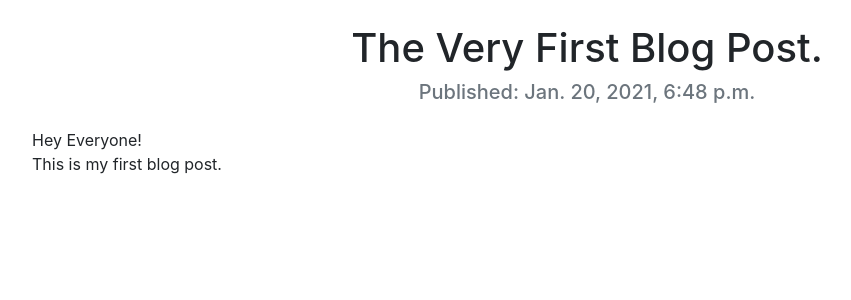
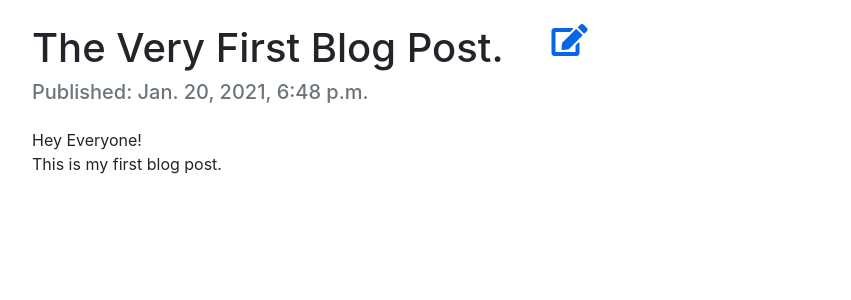
Before and after one commit to Prateek-Arora/django_blog_app, a Django app: page /blog/post/1 in a window 1280 px wide. Shown: the part 72-372 px from the top of the page, without its empty margins (53-904 px from the left). Run offline with Django 3.2, Linux system fonts and the light colour scheme; data comes from the database, SQL or seed files in the repository; both versions use the stored data as it was after the commit; some libraries are stand-ins or nearby versions.

Commit message:
Added feature to edit posts from frontend.

```diff
--- a/blog/templates/blog/post_detail.html
+++ b/blog/templates/blog/post_detail.html
@@ -4,9 +4,12 @@
 
 {% block content %}
 <div class="container mt-4">
-    <h1 class="page-header text-center">{{post.title}}</h1>
+    <div class="d-flex text-center">
+        <h1 class="page-header text-center">{{post.title}}</h1>
+        <a href="{% url 'post_edit' pk=post.pk %}"><i class="ml-5 fas fa-edit fa-2x" style="color: #0667e6;"></i></a>
+    </div>
     {% if post.published_date %}
-        <h5 class="mb-2 text-muted text-center">Published: {{post.published_date}}</h5>
+        <h5 class="mb-2 text-muted">Published: {{post.published_date}}</h5>
     {% endif %}
     <p class="mt-4">{{post.text|linebreaksbr}}</p>
 
--- a/blog/urls.py
+++ b/blog/urls.py
@@ -1,9 +1,10 @@
 from django.urls import path
-from blog.views import post_list, post_detail, post_new
+from blog.views import post_list, post_detail, post_new, post_edit
 
 urlpatterns = [
     path('', post_list, name='post_list'),
     path('post/<int:pk>', post_detail, name='post_detail'),
     path('post/new', post_new, name='post_new'),
+    path('post/<int:pk>/edit', post_edit, name='post_edit'),
 
 ]
--- a/blog/views.py
+++ b/blog/views.py
@@ -30,4 +30,22 @@ def post_new(request):
     else:
         form = PostForm()
         stuff_for_frontend = {'form': form}
-        return render(request, 'blog/post_edit.html', stuff_for_frontend)
+    return render(request, 'blog/post_edit.html', stuff_for_frontend)
+
+
+def post_edit(request, pk):
+    post = get_object_or_404(Post, pk=pk)
+    if request.method == 'POST':
+
+        #updating an existing form.
+        form = PostForm(request.POST, instance=post)
+        if form.is_valid():
+            post = form.save(commit=False)
+            post.author = request.user
+            post.published_date = timezone.now()
+            post.save()
+            return redirect('post_detail', pk=post.pk)
+    else:
+        form = PostForm(instance=post)
+        stuff_for_frontend = {'form': form}
+    return render(request, 'blog/post_edit.html', stuff_for_frontend)
--- a/templates/index.html
+++ b/templates/index.html
@@ -5,6 +5,7 @@
     <meta charset="UTF-8">
     <meta name="viewport" content="width=device-width, initial-scale=1.0">
     <link rel="stylesheet" href="https://stackpath.bootstrapcdn.com/bootstrap/4.4.1/css/bootstrap.min.css" integrity="sha384-Vkoo8x4CGsO3+Hhxv8T/Q5PaXtkKtu6ug5TOeNV6gBiFeWPGFN9MuhOf23Q9Ifjh" crossorigin="anonymous">
+    <link rel="stylesheet" href="https://cdnjs.cloudflare.com/ajax/libs/font-awesome/5.15.2/css/all.min.css" integrity="sha512-HK5fgLBL+xu6dm/Ii3z4xhlSUyZgTT9tuc/hSrtw6uzJOvgRr2a9jyxxT1ely+B+xFAmJKVSTbpM/CuL7qxO8w==" crossorigin="anonymous" />
     <link rel="stylesheet" href="{% static 'css/blog.css' %}">
 
 
```
Also changed, not shown: db.sqlite3.
